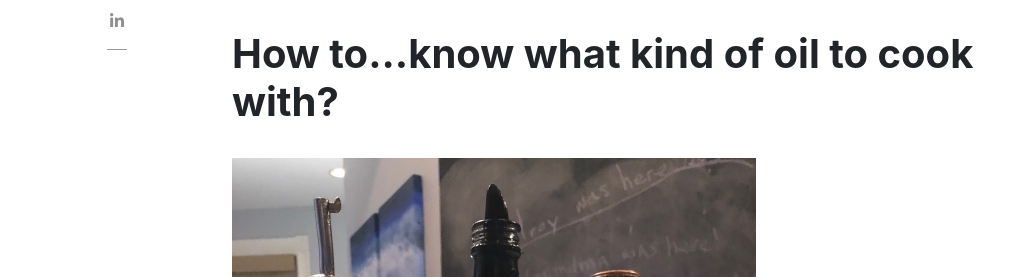
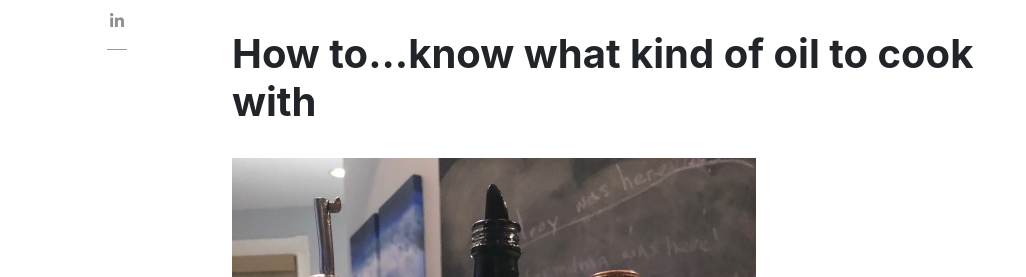
Before and after one commit to pknielski/pknielski.github.io, a Jekyll site: the page built from _posts/2019-04-02-what-oil.md, in a window 1280 px wide and 900 px high. Shown: the part 305-582 px from the top of the window, without its empty margins (53-1079 px from the left). Built offline with Jekyll 4.4.1, drawn with Linux system fonts in a browser that asks for light colours; nearby versions of some CDN libraries; comment, search, counter and statistics services are not loaded.

```diff
--- a/_posts/2019-04-02-what-oil.md
+++ b/_posts/2019-04-02-what-oil.md
@@ -7,7 +7,7 @@ categories:
   - howto
 featured: false
 hidden: false
-title: How to...know what kind of oil to cook with?
+title: How to...know what kind of oil to cook with
 ---
 Olive oil-great for cooking, but it has a lower smoke point than other oils.  This means that it smokes at a lower temperature, meaning it could burn your food and/or change the taste of your food. So you wouldn’t deep fry in it. Get extra virgin, not light/lite. Please don't call it EVOO.
 
```
